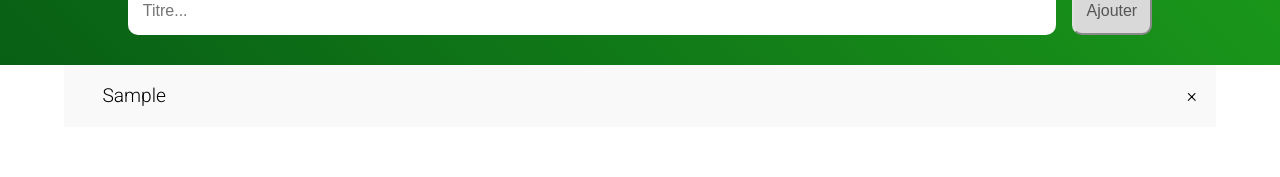
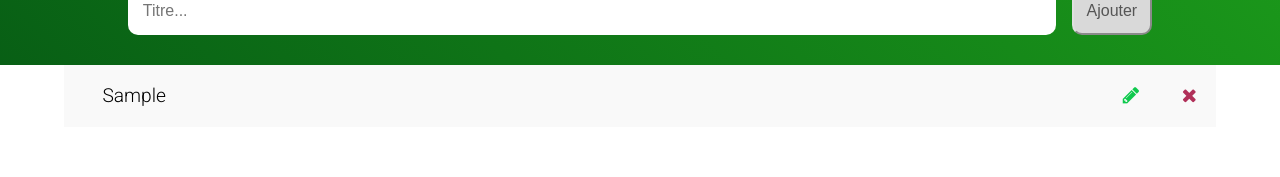
Before and after one commit to mickael-Bula/todo-List-Vue, a Vue app: page / in a window 1280 px wide. Both pictures are taken after typing "Sample" into the empty fields and a click on the button "Ajouter". Shown: the part 198-375 px from the top of the page. Built offline with nearby package versions, Linux system fonts and the light colour scheme.

Commit message:
Ajoute l'édition d'une tâche

```diff
--- a/src/App.vue
+++ b/src/App.vue
@@ -2,25 +2,29 @@
   <div class="header">
     <h1 class="title">To-do List<img class="logo" src="/vuejs-icon.svg" /></h1>
     <h3 class="subtitle">avec persistance des données dans le localStorage</h3>
-    <to-do-form @todo-added="handleCreate"></to-do-form>
+    <to-do-form @todo-added="handleCreate" @todo-edit="handleEdit"></to-do-form>
   </div>
   <div class="list-container">
       <ul id="myUL" class="tasks">
-        <li v-for="item in tasks" :key="item.id" class="task">
-          <to-do-item
-            :label="item.label"
-            :done="item.done"
-            :id="item.id"
-            @todo-delete="handleDelete">
-          </to-do-item>
-        </li>
+        <template v-for="item in tasks" :key="item.id">
+          <component
+            :is="item.isEditing ? 'ToDoItemEdit' : 'ToDoItemDisplay'"
+            v-bind="item"
+            @todo-delete="handleDelete"
+            @todo-check="handleCheck"
+            @start-editing="startEditing"
+            @todo-edit="handleEdit"
+            @edit-cancelled="getIsEdited"
+          />
+        </template>
       </ul>
   </div>
 </template>
 
 <script>
 import ToDoForm from "./components/ToDoForm.vue";
-import ToDoItem from "./components/TodoItem.vue";
+import ToDoItemDisplay from './components/ToDoItemDisplay.vue';
+import ToDoItemEdit from './components/ToDoItemEdit.vue';
 
 // Il faut choisir entre 'export default' comme ici et la balise <script setup>
 //!\\ La fermeture de la balise <script> précédente génère une erreur au build, même commenté !
@@ -28,7 +32,8 @@ export default {
   name: "app",
   components: {
     ToDoForm,
-    ToDoItem,
+    ToDoItemDisplay,
+    ToDoItemEdit
   },
   data() {
     return {
@@ -45,6 +50,7 @@ export default {
       return this.getId() + 1;
     },
     handleCreate(label) {
+      console.log("dans handleCreate", label);
       const data = { label: label, done: false };
       data.id = this.nextId();
       this.tasks.push(data);
@@ -66,10 +72,44 @@ export default {
       }
     },
     handleDelete(id) {
+      console.log("dans handleDelete", id);
       let index = this.getIndexById(id);
       if (index !== -1) {
         this.tasks.splice(index, 1);
         localStorage.setItem("tasks", JSON.stringify(this.tasks));
+      }
+    },
+    handleCheck(id) {
+      console.log("dans handleCheck", id);
+      // Récupération de la tâche à partir de son id pour alterner la valeur de 'done' à chaque clic, puis mise à jour dans le localStorage
+      let index = this.getIndexById(id);
+      if (index !== -1) {
+        const task = this.tasks[index];
+        task.done = !task.done;
+        this.handleUpdate(task);
+      }
+    },
+    // cette méthode n'est pas touchée, il faut corriger
+    handleEdit(id, newLabel) {
+      console.log("dans handleEdit");
+      const index = this.getIndexById(id);
+      if (index !== -1) {
+        const task = this.tasks[index];
+        task.label = newLabel;
+        task.isEditing = false;
+        this.handleUpdate(task);
+      }
+    },
+    startEditing(id) {
+      this.tasks.forEach(task => {
+        task.isEditing = task.id === id;
+      });
+    },
+    getIsEdited(id, status, label) {
+      let index = this.getIndexById(id);
+      if (index !== -1) {
+        this.tasks[index].isEditing = status;
+        this.tasks[index].label = label;
       }
     }
   }
--- a/src/components/ToDoForm.vue
+++ b/src/components/ToDoForm.vue
@@ -1,7 +1,7 @@
 <template>
     <form id="form" class="form">
-      <input type="text" class="input" id="myInput" placeholder="Titre..." v-model.lazy.trim="label">
-      <button class="addBtn" @click.prevent="onSubmit">Ajouter</button>
+      <input type="text" class="input" id="myInput" @keyup.enter="onSubmit" placeholder="Titre..." v-model.trim="label">
+      <button class="addBtn" @click.self.prevent="onSubmit">Ajouter</button>
     </form>
 </template>
 
@@ -17,8 +17,8 @@ export default {
             if ("" == this.label) {
                 return
             };
+            console.log("dans onSubmit");
             this.$emit('todo-added', this.label);
-            console.log("emit est passé");
             this.label="";
         }
     },
--- /dev/null
+++ b/src/components/ToDoItemDisplay.vue
@@ -0,0 +1,34 @@
+<template>
+    <li :class="{ checked: isDone }" class="task" @click="todoCheck">{{ label }}
+      <span @click="startEditing" class="edit"><i class="fa fa-light fa-pencil"></i></span>
+      <span class="close" @click="todoDelete"><i class="fa fa-times"></i></span>
+    </li>
+  </template>
+
+  <script>
+  export default {
+    props: {
+      label: String,
+      done: Boolean,
+      id: Number,
+    },
+    data() {
+      return {
+        isDone: this.done,
+      };
+    },
+    methods: {
+      todoDelete() {
+        this.$emit('todo-delete', this.id);
+      },
+      todoCheck() {
+        this.$emit('todo-check', this.id);
+        this.isDone = !this.isDone;
+      },
+      startEditing() {
+        this.$emit('start-editing', this.id);
+      },
+    },
+    emits: ['todo-delete', 'todo-check', 'start-editing'],
+  };
+  </script>
--- /dev/null
+++ b/src/components/ToDoItemEdit.vue
@@ -0,0 +1,46 @@
+<template>
+  <div class="task">
+    <input
+      type="text"
+      class="input-edit"
+      id="myInput-item"
+      :placeholder="editingLabel"
+      v-model.trim="editingLabel"
+      @keydown.enter.prevent="onSubmit"
+    >
+    <span @click.prevent="onSubmit" class="edit"><i class="fa fa-sharp fa-solid fa-check"></i></span>
+    <span class="close" @click="editCancelled"><i class="fa fa-light fa-rotate-left"></i></span>
+  </div>
+</template>
+
+<script>
+export default {
+  props: {
+    label: String,
+    id: Number,
+  },
+  data() {
+    return {
+      editingLabel: this.label,
+    };
+  },
+  methods: {
+    onSubmit() {
+      if (this.editingLabel === '') {
+        return;
+      }
+      this.$emit('todo-edit', this.id, this.editingLabel);
+    },
+    editCancelled() {
+      this.isEditing = false;
+      this.label =
+      this.$emit('edit-cancelled', this.id, this.isEditing, this.label);
+    }
+  },
+  emits: ['todo-edit', 'edit-cancelled'],
+};
+</script>
+
+<style>
+
+</style>
--- a/src/style.css
+++ b/src/style.css
@@ -89,10 +89,24 @@ body {
   right: 0;
   top: 0;
   padding: 1em;
+  color: #B13059;
 }
 
 .close:hover {
   background-color: #B13059;
+  color: white;
+}
+
+.edit {
+  position: absolute;
+  right: 3em;
+  top: 0;
+  padding: 1em;
+  color: #0fc94d;
+}
+
+.edit:hover {
+  background-color: #0fc94d;
   color: white;
 }
 
@@ -127,7 +141,7 @@ body {
   transition: 0.3s;
 }
 
-  .input:hover {
+.input:hover, .input-edit:hover {
   box-shadow: 0 0 10px #b9b9b9;
   transition: 0.3s;
 }
@@ -158,6 +172,23 @@ body {
 
 .addBtn:hover {
   background-color: #bbb;
+  transition: 0.3s;
+}
+
+/* Style for input editing task
+------------------------------ */
+.input-edit {
+  width: 84%;
+  border: none;
+  flex-grow: 1;
+  margin-right: 1em;
+  font-size: 1em;
+  transition: 0.3s;
+}
+
+.input-edit:focus {
+  outline: none !important;
+  box-shadow: 0 0 2px #e00909;
   transition: 0.3s;
 }
 
```
Also changed, not shown: 1 other file (tests, documents, lock files or other folders). Lines whose indentation alone changed are shown as unchanged.
